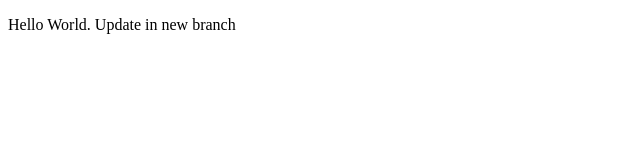
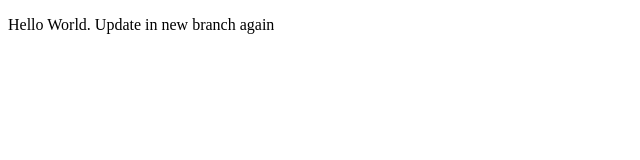
Before and after one commit to vomolexandr/GitTeaching, a plain HTML site: page index.html in a window 1280 px wide. Shown: the full height of the page, 0-640 px from the left. Drawn offline with Linux system fonts and the light colour scheme.

Commit message:
Updatate again

```diff
--- a/index.html
+++ b/index.html
@@ -4,6 +4,6 @@
     <title>GIT TEST</title>
   </head>
   <body>
-    <p>Hello World. Update in new branch</p>
+    <p>Hello World. Update in new branch again</p>
   </body>
 </html>
```
